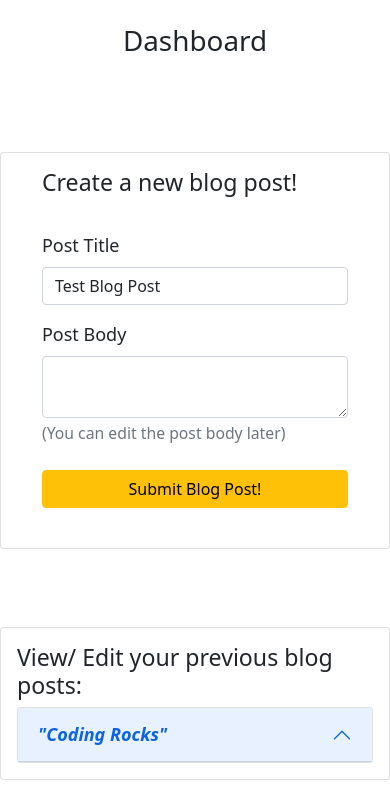
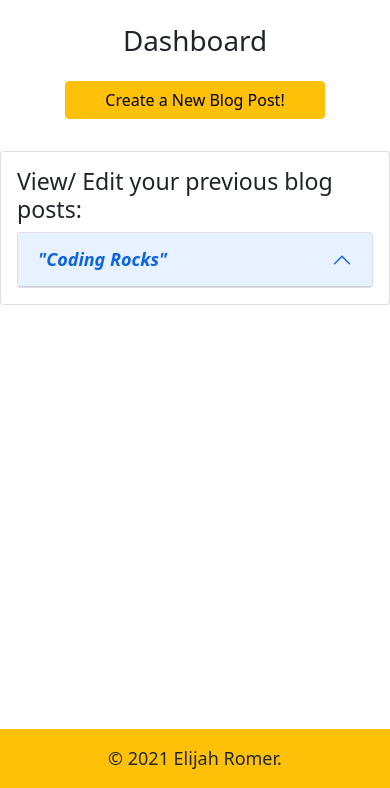
Before and after one commit to ElijahRomer/TechBlog, a Node server app: page /dashboard in a window 390 px wide. Shown: the part 56-844 px from the top of the page. Run offline with Node 20, Linux system fonts and the light colour scheme; a user stored in the database is signed in; data comes from the database, SQL or seed files in the repository; some libraries are stand-ins or nearby versions.

Commit message:
fixed issue where Footer on dashboard page did not populate correctly. Changed the create new blog post form from being a static element on the page, to just a button that opens a modal to allow you to enter a new blog post. Finalized layout for dashboard and ensured it was mobile responsive.

```diff
--- a/public/js/dashboard.js
+++ b/public/js/dashboard.js
@@ -105,7 +105,7 @@
 
     console.log(response);
     console.log(response.status);
-
+    document.location.reload()
   } catch (error) {
     console.log(error)
   }
--- a/views/dashboard.handlebars
+++ b/views/dashboard.handlebars
@@ -1,26 +1,8 @@
 <h1 class="text-center my-4">Dashboard</h1>
-<div class="card my-auto mx-auto col-12 col-md-10 col-lg-8">
-  <div class="card-body col-md-12 col-lg-8 mx-auto">
-    <h3 class="card-title">Create a new blog post!</h3>
-    <p class="text-danger d-hidden my-1 small" id="errorMsg">An error occured. Please contact support.</p>
-    <form>
-      <div class="mb-3">
-        <label for="post_title" class="form-label">Post Title</label>
-        <input name="post_title" type="text" class="form-control" id="post_title" value="Test Blog Post">
-      </div>
-      <div class="mb-3">
-        <label for="post_body" class="form-label">Post Body</label>
-        <textarea name="post_body" type="textarea" class="form-control" id="post_body" aria-describedby="postBodyHelp"
-          value="This is an awesome blog post that is a great example of a blog post made my a human in the 21st century that is writing a blog post on my tech blog internet website."></textarea>
-        <div id="postBodyHelp" class="form-text">(You can edit the post body later)</div>
-      </div>
-      <div class="d-flex align-center my-4">
-        <button type="button" class="btn btn-warning mx-auto col-12 col-md-6 col-lg-4" id="submit">Submit Blog
-          Post!</button>
-      </div>
-    </form>
-  </div>
-</div>
+
+<button type="button" class="btn btn-warning mx-auto mb-4 col-8 col-md-6 col-lg-4" data-bs-toggle="modal"
+  data-bs-target="#newPostModal">Create a New Blog
+  Post!</button>
 
 <div class="card my-2 mx-auto col-12 col-md-10 col-lg-8">
   <div class="card-body col-md-12 col-lg-8 mx-auto">
@@ -41,7 +23,7 @@
           </div>
           <div class="d-flex justify-content-center" id="postManageBtns">
             <button class="btn btn-warning col-3 mx-2 my-1 edit" id="{{post.id}}" type="button" data-bs-toggle="modal"
-              data-bs-target="#exampleModal">Edit</button>
+              data-bs-target="#editPostModal">Edit</button>
             <button class="btn btn-danger col-3 mx-2 my-1 delete" id="{{post.id}}">Delete</button>
           </div>
         </div>
@@ -50,9 +32,7 @@
     </div>
   </div>
 </div>
-
-<!-- Modal -->
-<div class="modal fade" id="exampleModal" tabindex="-1" aria-labelledby="exampleModalLabel" aria-hidden="true">
+<div class="modal fade" id="editPostModal" tabindex="-1" aria-labelledby="exampleModalLabel" aria-hidden="true">
   <div class="modal-dialog">
     <div class="modal-content">
       <div class="modal-header">
@@ -79,5 +59,40 @@
     </div>
   </div>
 </div>
+</div>
+
+<div class="modal fade" id="newPostModal" tabindex="-1" aria-labelledby="exampleModalLabel" aria-hidden="true">
+  <div class="modal-dialog">
+    <div class="modal-content">
+      <div class="modal-header">
+        <h5 class="modal-title" id="exampleModalLabel">Create New Blog Post</h5>
+        <button type="button" class="btn-close" data-bs-dismiss="modal" aria-label="Close"></button>
+      </div>
+      <div class="modal-body">
+        <p class="text-danger d-hidden my-1 small" id="errorMsg">An error occured. Please contact support.</p>
+        <form>
+          <div class="mb-3">
+            <label for="post_title" class="form-label">Post Title</label>
+            <input name="post_title" type="text" class="form-control" id="post_title" value="Test Blog Post">
+          </div>
+          <div class="mb-3">
+            <label for="post_body" class="form-label">Post Body</label>
+            <textarea name="post_body" type="textarea" class="form-control" id="post_body"
+              aria-describedby="postBodyHelp"></textarea>
+            <div id="postBodyHelp" class="form-text">(You can edit the post body later)</div>
+          </div>
+        </form>
+      </div>
+      <div class="modal-footer">
+        <button type="button" class="btn btn-secondary" data-bs-dismiss="modal">Close</button>
+        <div class="d-flex align-center my-4">
+          <button type="button" class="btn btn-warning mx-auto col-12 col-md-6 col-lg-4" id="submit">Submit Blog
+            Post!</button>
+        </div>
+      </div>
+    </div>
+  </div>
+</div>
+</div>
 
 <script src="/js/dashboard.js"></script>
```
